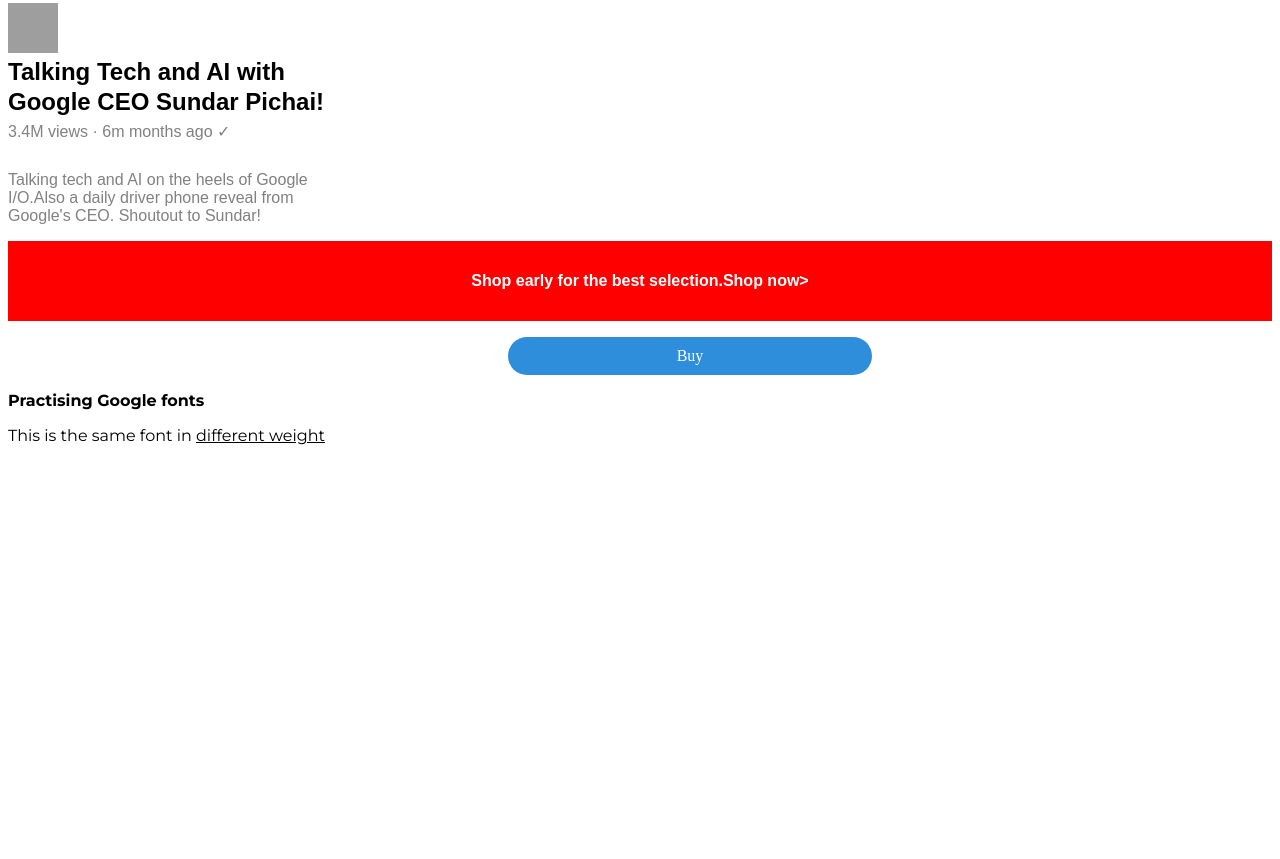
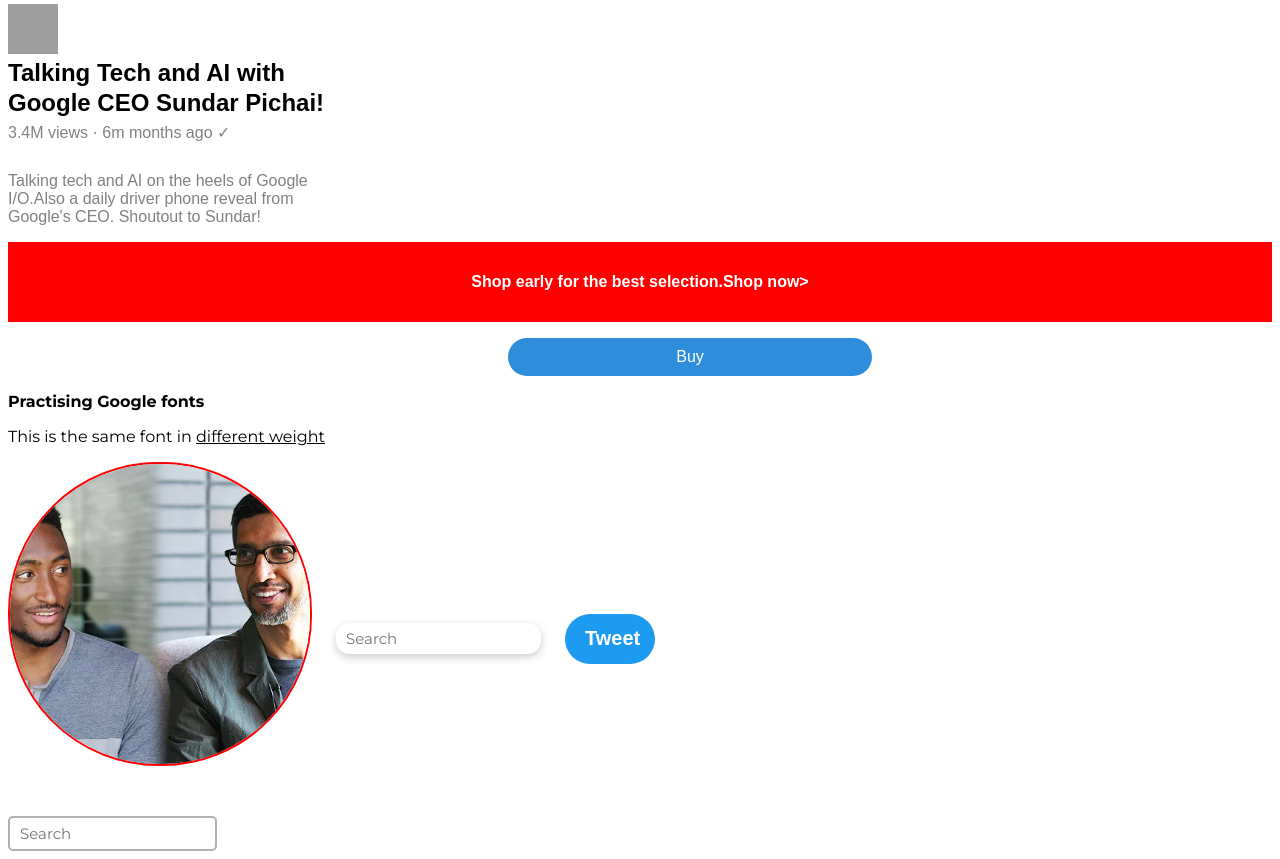
Before and after one commit to MaitriMore2703/Youtube-Clone, a plain HTML site: page practice.html in a window 1280 px wide. Shown: the part 297-1156 px from the top of the page. Before the commit the page ends 800 px from the top, so only its background shows below. Drawn offline with Linux system fonts and the light colour scheme; grey boxes are pictures that could not be loaded.

Commit message:
practise4

```diff
--- a/practice.html
+++ b/practice.html
@@ -62,6 +62,7 @@
                 width:90px;
                 font-size: 20px;
                 font-weight: bold;
+                vertical-align:middle;
 
             }
             .tweet:hover{
@@ -148,7 +149,43 @@
                 margin-right:400px;
                 border-radius:20px;
                 color:white;
-                font-family:Arial];
+                font-family:Arial;
+            }
+            .thumbnail
+            {
+                width:300px;
+                height:300px;
+                border-color: red;
+                /* height:400px; */
+                object-fit:cover;
+                border-width: 2px;
+                border-style:solid;
+                object-position:top;
+                border-radius: 150px;
+                margin-bottom: 50px;
+                vertical-align: middle;
+                margin-right:20px;
+            }
+            .tb1
+            {
+                padding:6px 15px 6px 10px;
+                font-size:15px;
+                font-family:Montserrat;
+                border-radius:5px;
+                border-color:rgb(176, 176, 176);
+                border-style:solid;
+
+            }
+            .tb2
+            {
+                padding:6px 15px 6px 10px;
+                font-size:15px;
+                font-family:Montserrat;
+                border-radius:13.5px;
+                box-shadow:0px 3px 10px rgba(0,0, 0, 0.2);
+                border:none;
+                vertical-align: middle;
+                margin-right:20px;
             }
         </style>
     </head>
@@ -180,5 +217,12 @@
         <p class="buy">Buy</p>
         <p class="google_fonts1">Practising Google fonts</p>
         <p class="google_fonts2">This is the same font in <u>different weight</u> </p>
+        <img class="thumbnail" src="thumbnails/thumbnail-1.webp">
+         <input class="tb2" type="text" placeholder="Search"><!--containing the image after setting h and w, can contain it too-->
+         <button class="tweet">Tweet</button>
+        <br>
+        <!-- object fit -contain or cover , object position -->
+         <input class="tb1" type="text" placeholder="Search">
+
     </body>
 </html>
--- /dev/null
+++ b/styles.css
@@ -0,0 +1,4 @@
+.thumbnail
+{
+    width:300px;
+}
```
Also changed, not shown: youtube.html (added, +11 -0 lines), thumbnails/thumbnail-1.webp (added).
